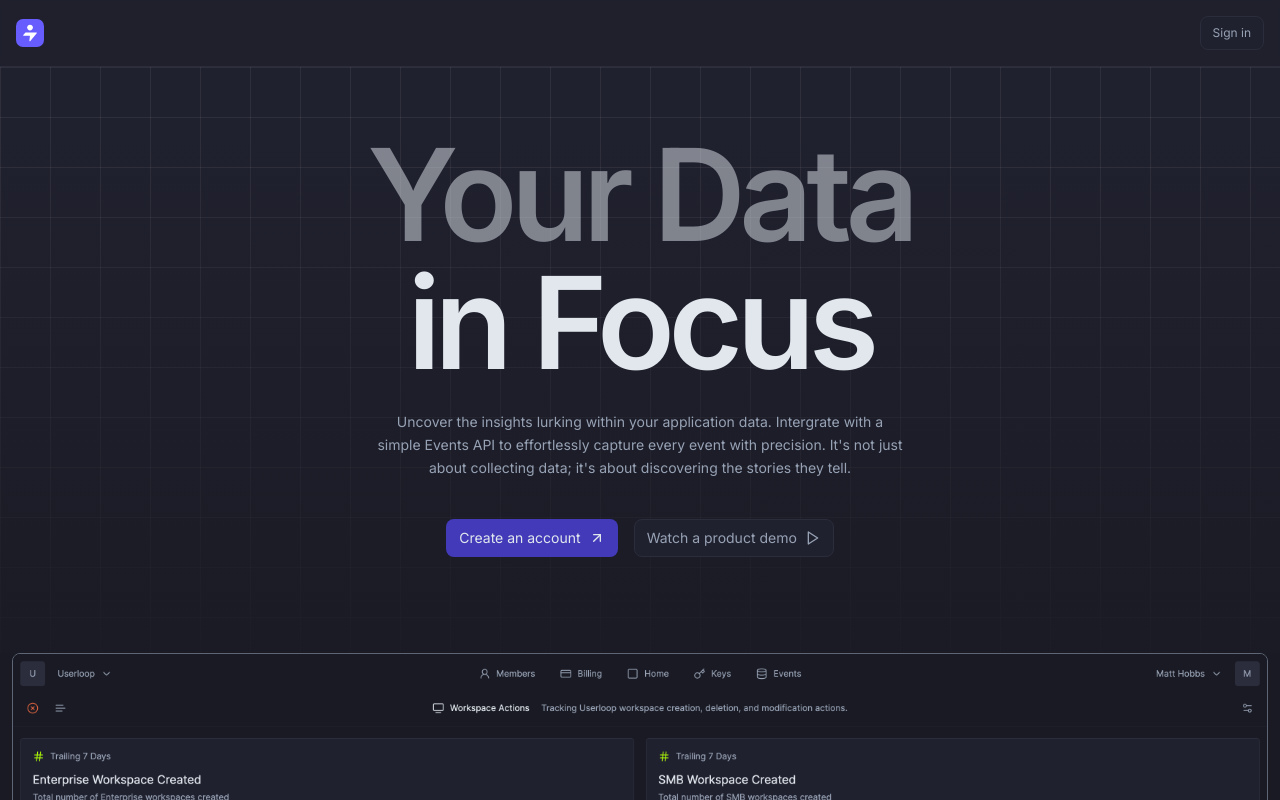
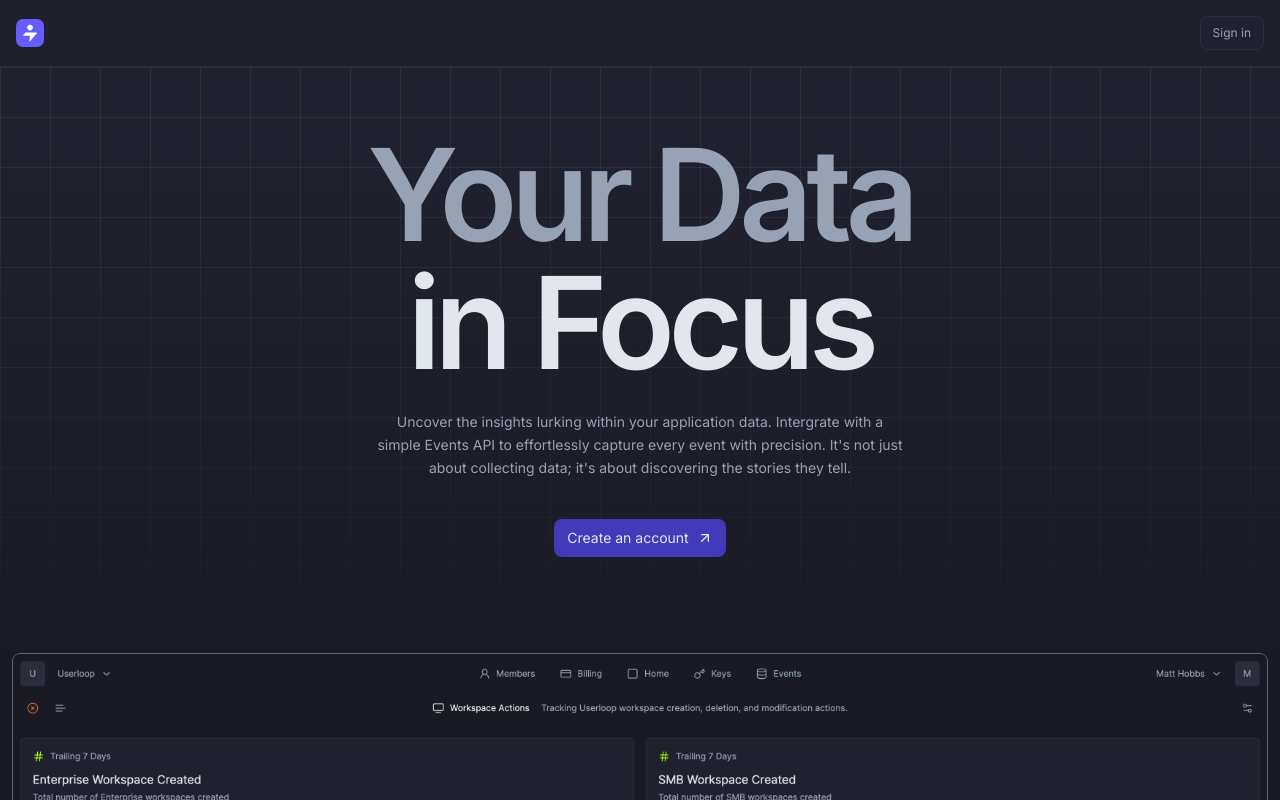
Before and after one commit to userloop-dev/web, a Next.js app: page / in a window 1280 px wide. Shown: the top 800 px of the page. Built offline with nearby package versions, Linux system fonts and the light colour scheme.

Commit message:
Remove See Demo Button

```diff
--- a/src/app-modules/m-header.tsx
+++ b/src/app-modules/m-header.tsx
@@ -11,7 +11,7 @@ interface M_Header_Props extends HTMLAttributes<HTMLDivElement> {}
 
 export const M_Header = ({}: M_Header_Props) => (
 	<div className='relative w-full flex flex-col items-center py-24 pt-16'>
-		<div className='z-30 text-7xl md:text-9xl text-grayscale-600 font-semibold tracking-tighter max-w-xl text-center opacity-50'>{headerDim}</div>
+		<div className='z-30 text-7xl md:text-9xl text-grayscale-500 font-semibold tracking-tighter max-w-xl text-center'>{headerDim}</div>
 		<div className='z-30 text-7xl md:text-9xl text-grayscale-600 font-semibold tracking-tighter max-w-xl text-center mb-6'>{headerLit}</div>
 		<div className='z-30 text-sm text-grayscale-500 font-normal max-w-xl text-center leading-relaxed mb-6 px-6'>{headerDescription}</div>
 
@@ -20,10 +20,10 @@ export const M_Header = ({}: M_Header_Props) => (
 				Create an account
 				<ArrowUpRight className='h-4 w-4' />
 			</Button>
-			<Button variant='secondary' className='text-sm'>
+			{/* <Button variant='secondary' className='text-sm'>
 				Watch a product demo
 				<Play className='h-4 w-4' />
-			</Button>
+			</Button> */}
 		</div>
 
 		<div className='z-10 absolute pointer-events-none inset-0 h-full w-full bg-transparent bg-[linear-gradient(to_right,#ffffff10_1px,transparent_1px),linear-gradient(to_bottom,#ffffff10_1px,transparent_1px)] bg-[size:50px_50px]'></div>
```
